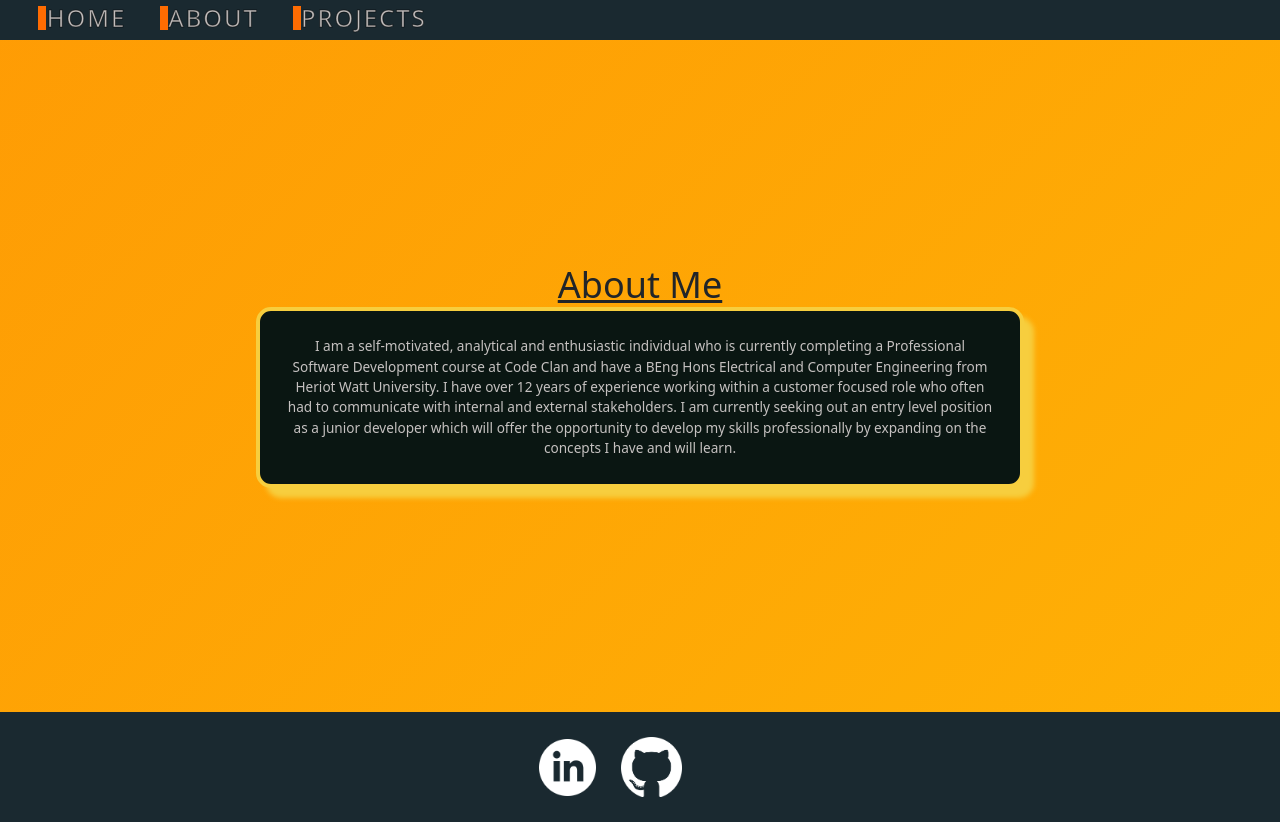
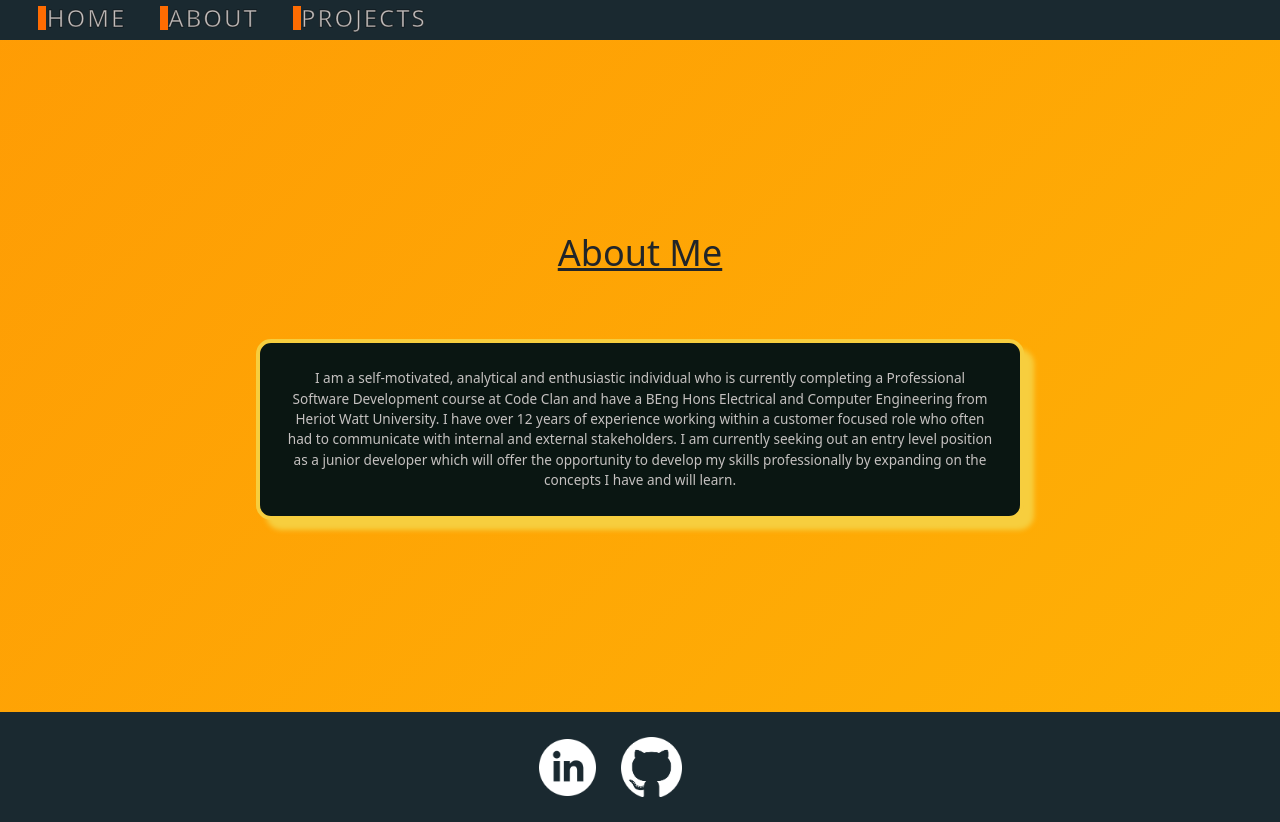
Before and after one commit to ScottDrysdale86/portfolio, a React (Create React App) app: page /portfolio/About in a window 1280 px wide. Built offline with nearby package versions, Linux system fonts and the light colour scheme.

Commit message:
margin changes on main and about page

```diff
--- a/src/Components/About.js
+++ b/src/Components/About.js
@@ -21,7 +21,6 @@ const About = () => {
 };
 
 const Wrapper = styled.div`
-	/* background-color: #c5c1c0; */
 	display: flex;
 	flex-direction: column;
 	align-items: center;
@@ -31,7 +30,7 @@ const Wrapper = styled.div`
 
 const Title = styled.h1`
 	text-decoration: underline;
-	margin: 0;
+	margin-bottom: 5%;
 	font-size: 4.5vh;
 `;
 
--- a/src/Components/MainPage.js
+++ b/src/Components/MainPage.js
@@ -2,18 +2,6 @@ import styled from "styled-components";
 // import { Carousel } from "3d-react-carousal";
 
 const MainPage = () => {
-	// let slides = [
-	// 	<img src="https://picsum.photos/800/300/?random" alt="1" />,
-	// 	<img src="https://picsum.photos/800/301/?random" alt="2" />,
-	// 	<img src="https://picsum.photos/800/302/?random" alt="3" />,
-	// 	<img src="https://picsum.photos/800/303/?random" alt="4" />,
-	// 	<img src="https://picsum.photos/800/304/?random" alt="5" />,
-	// ];
-
-	// const callback = function (index) {
-	// 	console.log("callback", index);
-	// };
-
 	return (
 		<Page>
 			<Wrapper>
@@ -70,13 +58,6 @@ const MainPage = () => {
 					alt="Cypress"
 				></ImageIcon>
 			</Skills>
-
-			{/* <Carousel
-				slides={slides}
-				autoplay={true}
-				interval={1000}
-				onSlideChange={callback}
-			/> */}
 		</Page>
 	);
 };
@@ -113,6 +94,7 @@ const Details = styled.div`
 
 const Name = styled.h2`
 	font-size: 3.5vh;
+	margin-bottom: 5%;
 	text-shadow: 1px 1px 2px #0a1612, 5px 5px 5px #f7ce3e, 0 0 5px #c5c1c0;
 `;
 
--- a/src/Components/Projects.js
+++ b/src/Components/Projects.js
@@ -119,6 +119,7 @@ const Title = styled.h2`
 	text-decoration: underline;
 	color: #c5c1c0;
 	font-size: 3vh;
+	margin-bottom: 2%;
 `;
 const Pic = styled.img`
 	text-align: center;
@@ -137,6 +138,7 @@ const Description = styled.p`
 	text-align: center;
 	color: #c5c1c0;
 	font-size: 2vh;
+	margin-top: 3%;
 `;
 const GitLink = styled.a`
 	color: black;
```
Also changed, not shown: src/Components/Navigation.js (+0 -15 lines).
